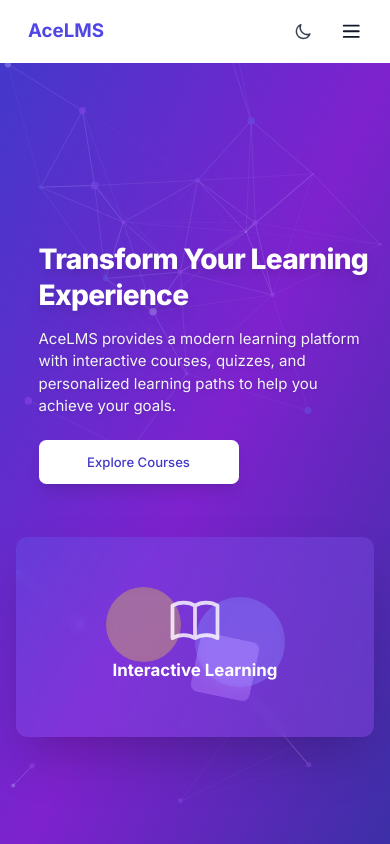
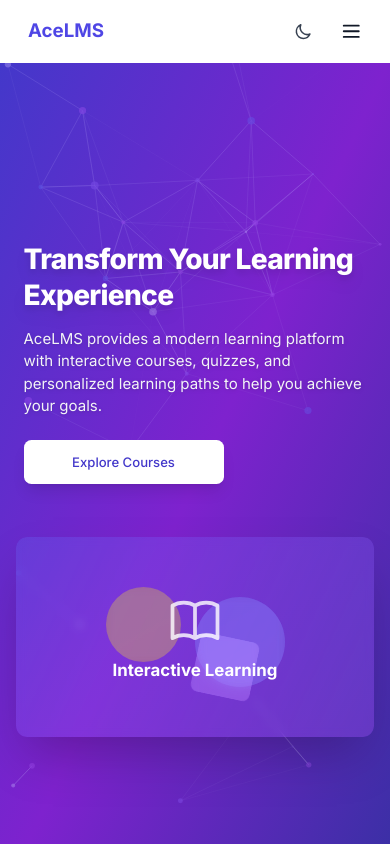
Before and after one commit to tahcin/gradestone, a Next.js app: page / in a window 390 px wide. Shown: the top 844 px of the page. Built offline with nearby package versions, Linux system fonts and the light colour scheme.

Commit message:
Update home page for Next.js 15.2.4 compatibility

```diff
--- a/src/app/page.tsx
+++ b/src/app/page.tsx
@@ -67,7 +67,7 @@ export default function Home() {
             variants={staggerContainer}
             className="grid grid-cols-1 md:grid-cols-2 gap-6 md:gap-8 lg:gap-12 items-center"
           >
-            <motion.div variants={slideUp} className="text-left text-shadow pl-6 md:pl-0">
+            <motion.div variants={slideUp} className="text-left text-shadow pl-2 md:pl-0">
               <h1 className="text-3xl sm:text-4xl md:text-5xl lg:text-6xl font-extrabold mb-4 md:mb-6 leading-tight drop-shadow-lg">
                 Transform Your Learning Experience
               </h1>
```
